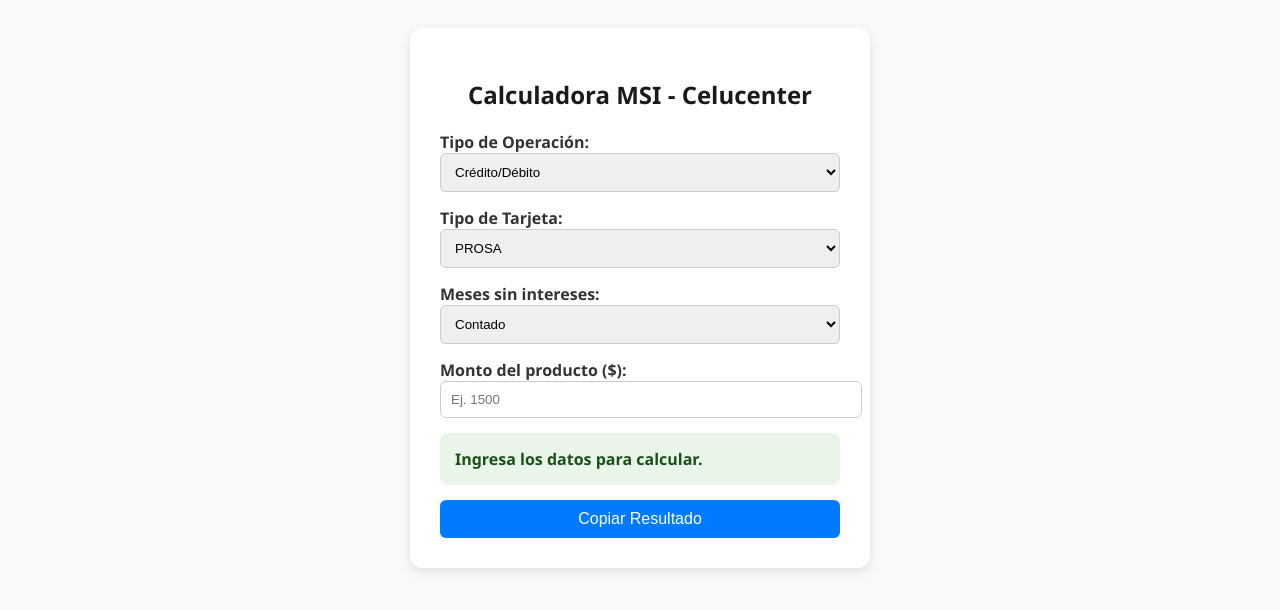
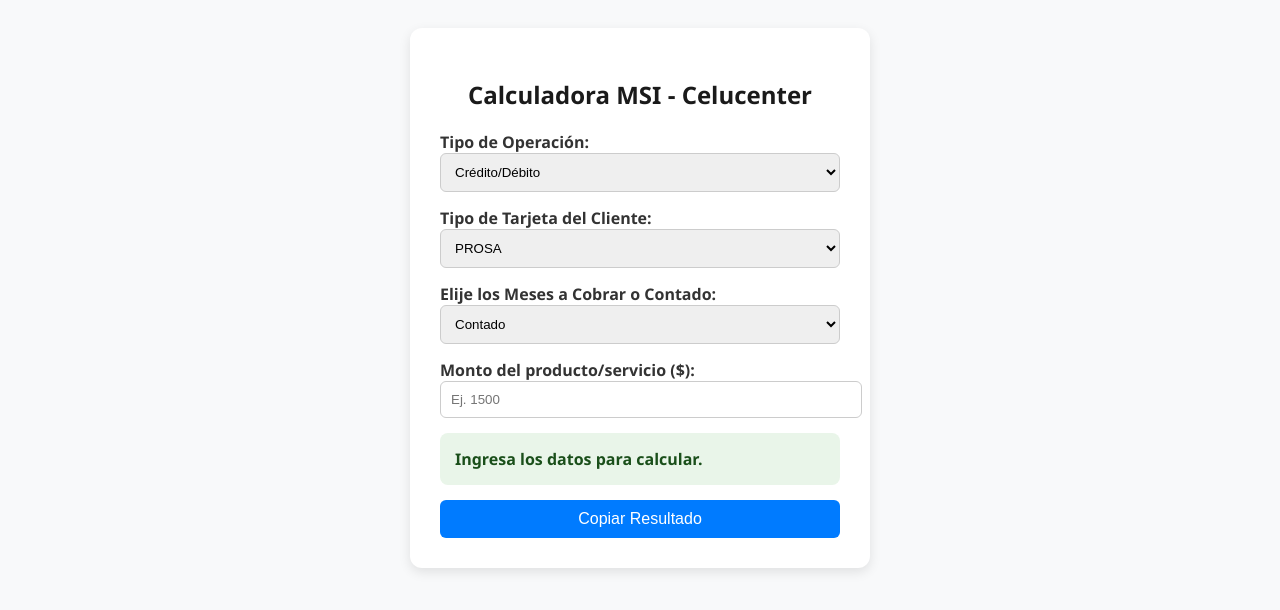
Before and after one commit to piztian/calculadora-msi, a plain HTML site: page index.html in a window 1280 px wide. Shown: the part 162-772 px from the top of the page. Drawn offline with Linux system fonts and the light colour scheme.

Commit message:
Update index.html

```diff
--- a/index.html
+++ b/index.html
@@ -149,7 +149,7 @@
     </select>
   </div>
 
-  <label for="tarjeta">Tipo de Tarjeta:</label>
+  <label for="tarjeta">Tipo de Tarjeta del Cliente:</label>
   <select id="tarjeta">
     <option value="PROSA">PROSA</option>
     <option value="AMEX">AMEX</option>
@@ -157,7 +157,7 @@
     <option value="CITI">Citibanamex</option>
   </select>
 
-  <label for="meses">Meses sin intereses:</label>
+  <label for="meses">Elije los Meses a Cobrar o Contado:</label>
   <select id="meses">
     <option value="1">Contado</option>
     <option value="3">3 meses</option>
@@ -167,7 +167,7 @@
     <option value="18">18 meses</option>
   </select>
 
-  <label for="monto">Monto del producto ($):</label>
+  <label for="monto">Monto del producto/servicio ($):</label>
   <input type="number" id="monto" min="1" placeholder="Ej. 1500">
 
   <div class="resultado" id="resultado">Ingresa los datos para calcular.</div>
```
